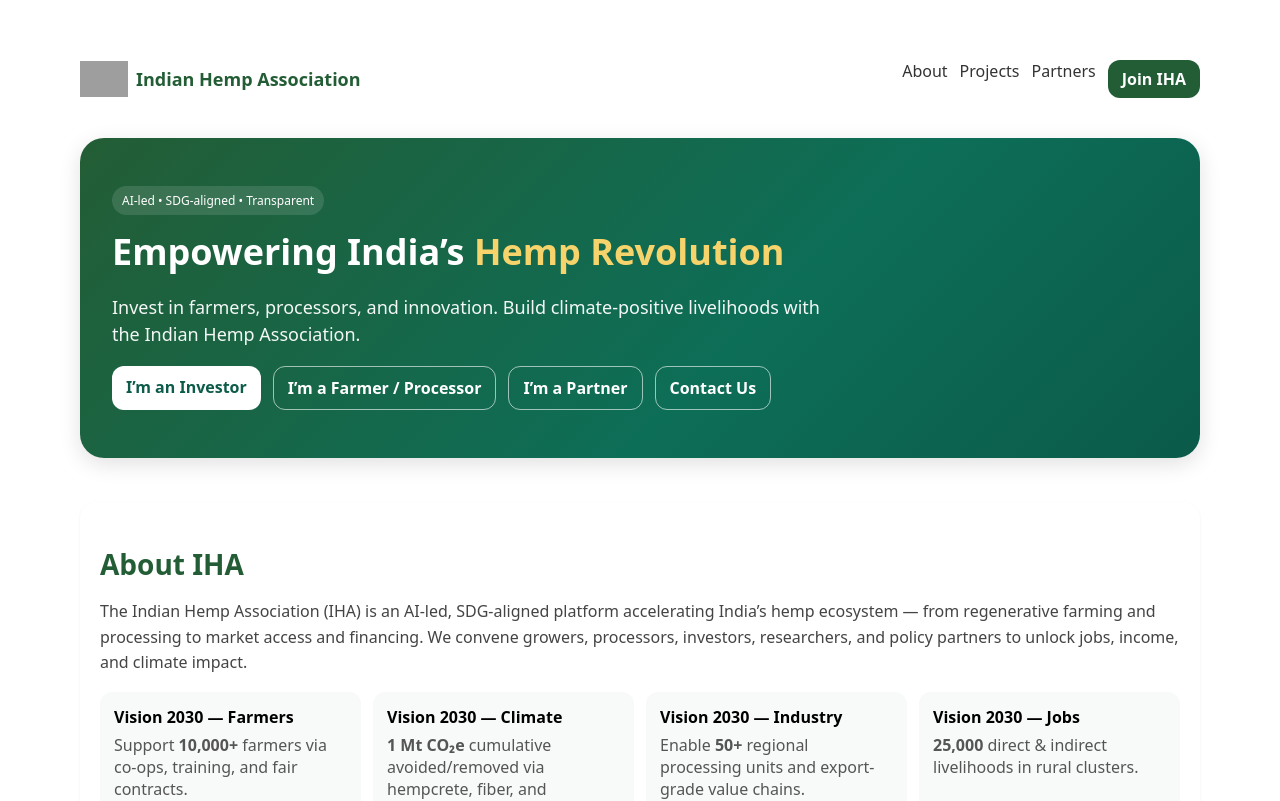
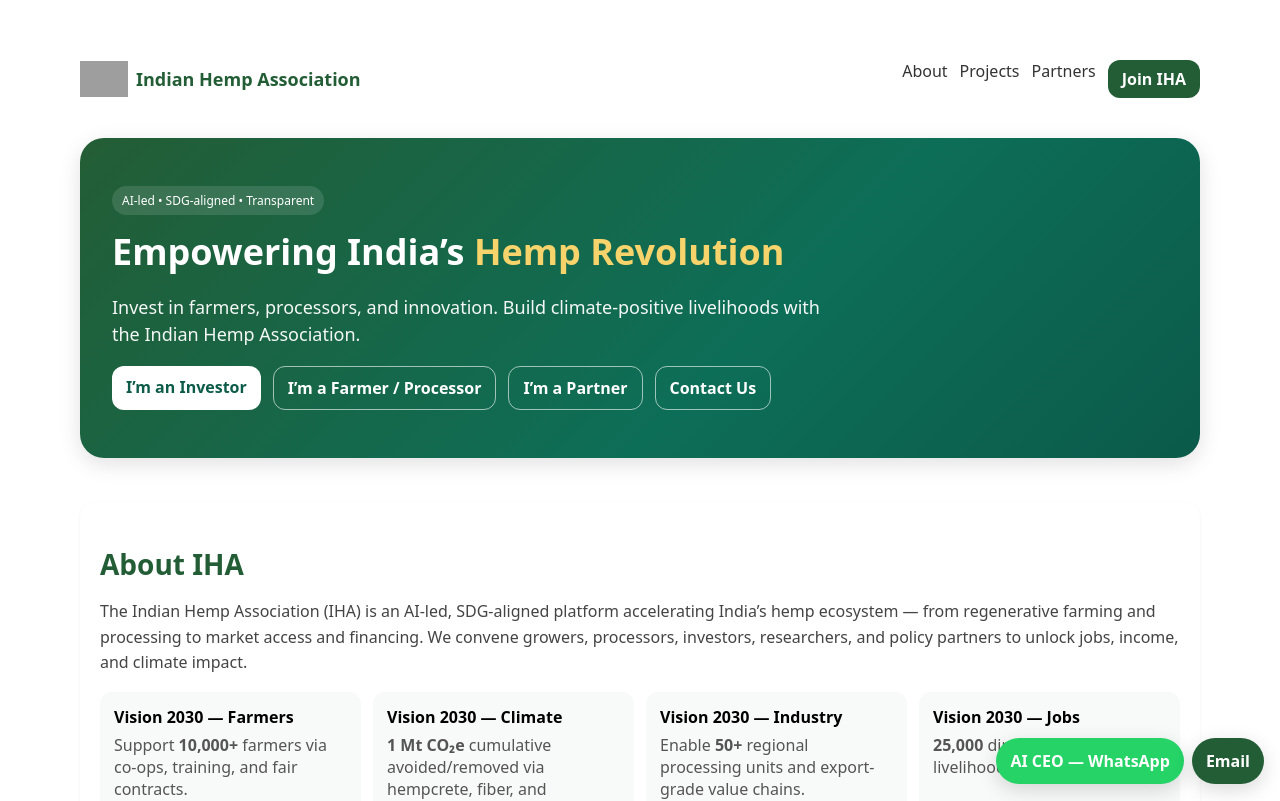
Before and after one commit to IHA-108/iha-website, a Next.js app: page / in a window 1280 px wide. Shown: the top 801 px of the page. Built offline with nearby package versions, Linux system fonts and the light colour scheme; grey boxes are pictures that could not be loaded.

Commit message:
Update index.js

```diff
--- a/pages/index.js
+++ b/pages/index.js
@@ -329,7 +329,42 @@ export default function Home() {
           <div style={{ textAlign: "center", fontSize: 12, color: "#666", paddingBottom: 24 }}>
             © {new Date().getFullYear()} Indian Hemp Association. All rights reserved.
           </div>
-        </footer>
+        </footer>{/* FLOATING AI CEO ASSISTANT */}
+<div style={{
+  position: "fixed",
+  right: 16,
+  bottom: 16,
+  zIndex: 50,
+  display: "flex",
+  gap: 8
+}} aria-label="AI CEO Assistant quick contact">
+  <a
+    href="https://wa.me/919999659994?text=Hello%20IHA%2C%20I%20need%20assistance"
+    style={{
+      background: "#25D366",
+      color: "#fff",
+      padding: "12px 14px",
+      borderRadius: 999,
+      textDecoration: "none",
+      fontWeight: 700,
+      boxShadow: "0 6px 20px rgba(0,0,0,0.15)"
+    }}
+  >AI CEO — WhatsApp</a>
+
+  <a
+    href="mailto:info@indianhempassociation.com?subject=AI%20CEO%20Assistance&body=Hi%20IHA%2C%20I%27d%20like%20help%20with..."
+    style={{
+      background: "#235d35",
+      color: "#fff",
+      padding: "12px 14px",
+      borderRadius: 999,
+      textDecoration: "none",
+      fontWeight: 700,
+      boxShadow: "0 6px 20px rgba(0,0,0,0.15)"
+    }}
+  >Email</a>
+</div>
+
       </main>
     </>
   );
```
